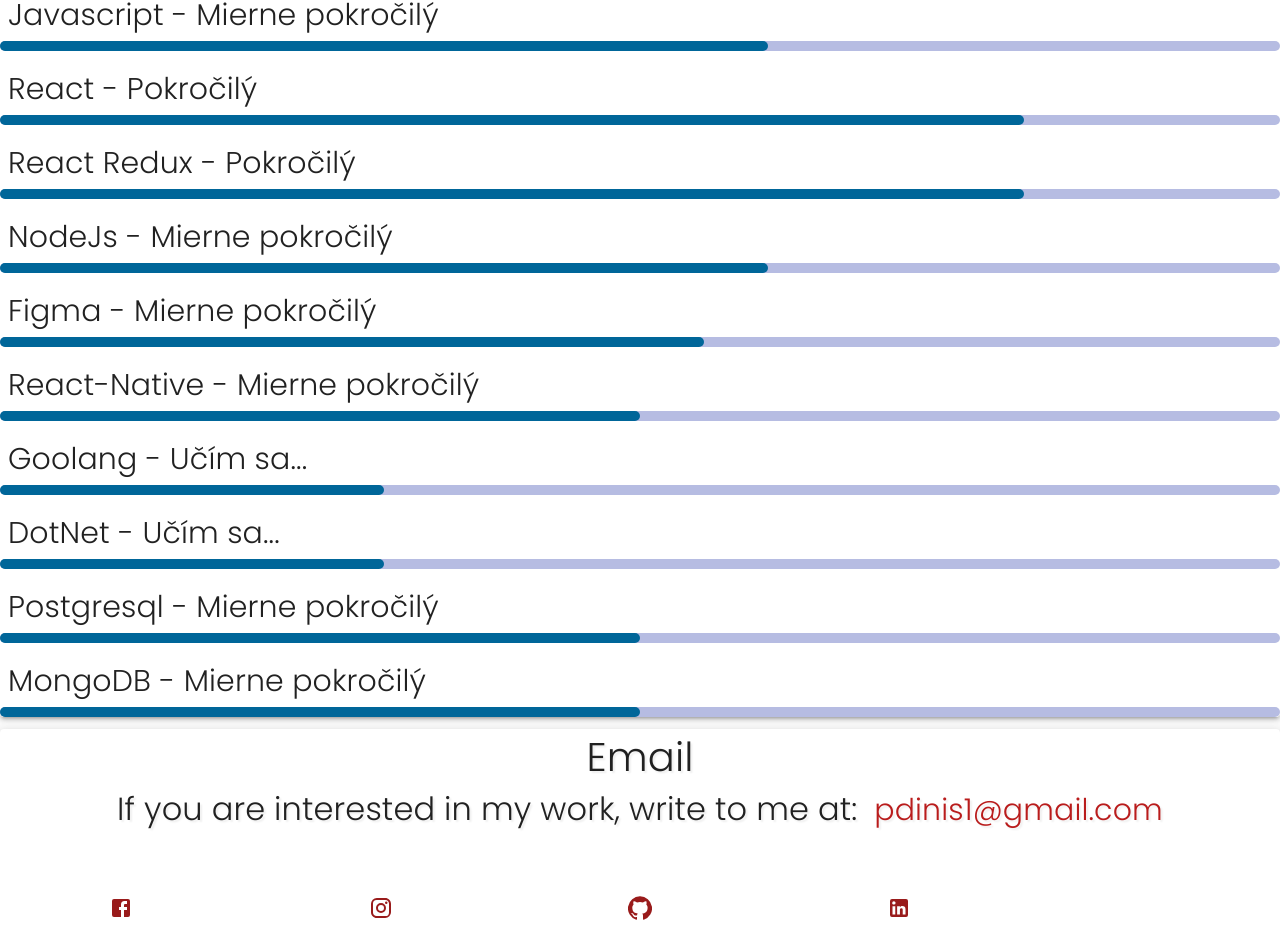
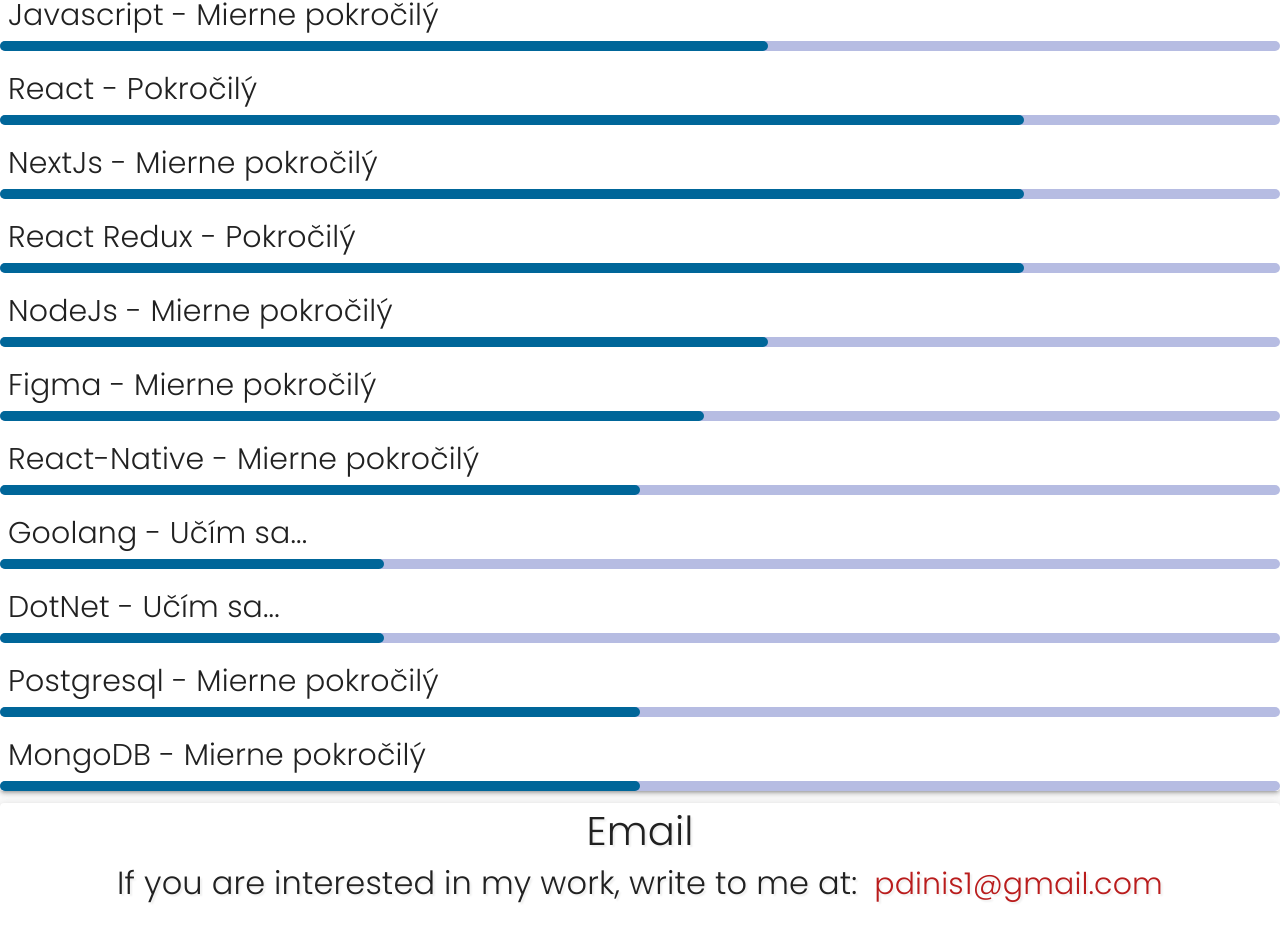
Before and after one commit to peterdinis/Portfolio-Dinis, a React (Create React App) app: page / in a window 1280 px wide. Shown: the part 3832-4762 px from the top of the page. Built offline with nearby package versions, Linux system fonts and the light colour scheme.

Commit message:
Update knowledge

```diff
--- a/src/components/projects/Knowledge.jsx
+++ b/src/components/projects/Knowledge.jsx
@@ -99,6 +99,11 @@ export default function Knowledge() {
           </div>
 
           <div className="mt-2">
+            <Skill name="NextJs" status="Mierne pokročilý" />
+            <BorderLinearProgress variant="determinate" value={80} />
+          </div>
+
+          <div className="mt-2">
             <Skill name="React Redux" status="Pokročilý" />
             <BorderLinearProgress variant="determinate" value={80} />
           </div>
```
